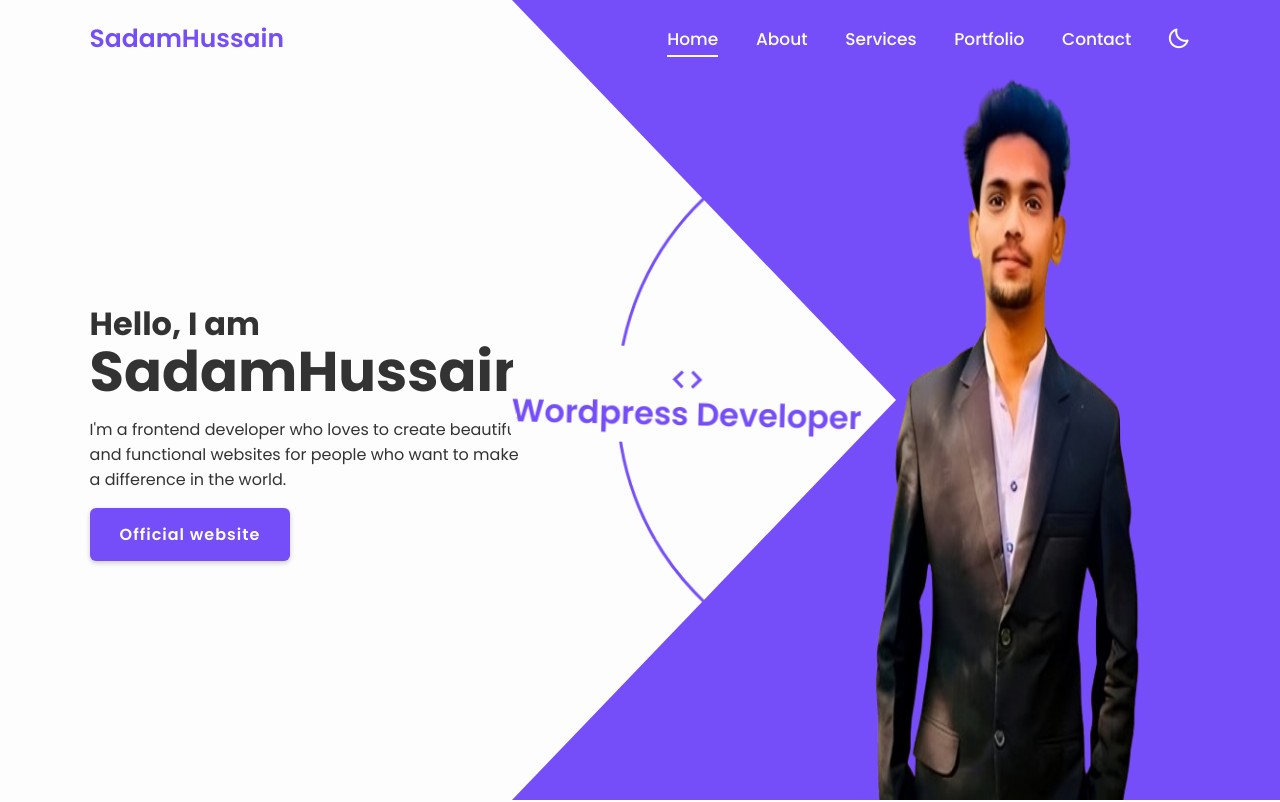
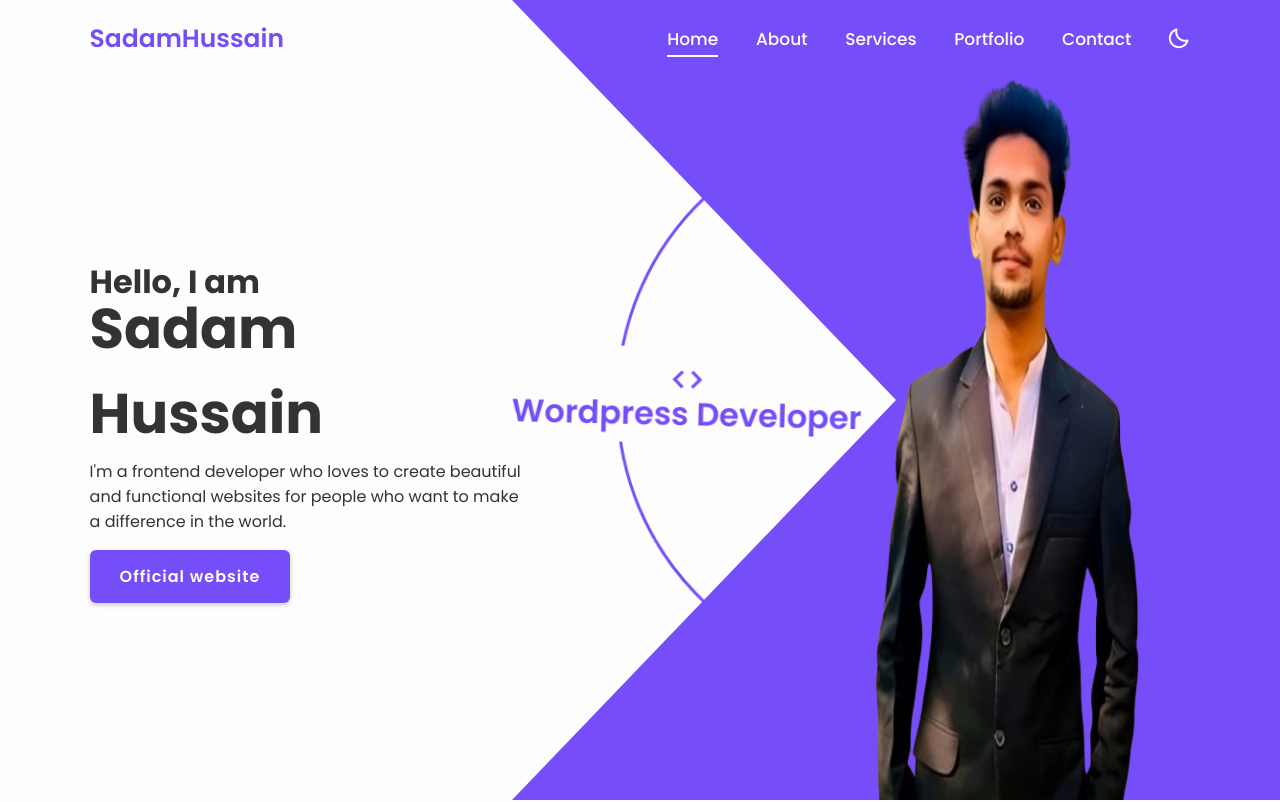
Before and after one commit to Hussaindahri/Myportfolio, a plain HTML site: page index.html in a window 1280 px wide. Shown: the top 802 px of the page. Drawn offline with nearby package versions, Linux system fonts and the light colour scheme.

Commit message:
Update index.html

```diff
--- a/index.html
+++ b/index.html
@@ -42,7 +42,7 @@
     <section class="home" id="home">
         <div class="home-content">
             <h3>Hello, I am</h3>
-            <h1>SadamHussain</h1>
+            <h1>Sadam Hussain</h1>
             <p>
                 I'm a frontend developer who loves to create beautiful and functional websites
                 for people who want to make a difference in the world.
@@ -50,7 +50,7 @@
 
            <br>
 
-            <a href="https://www.easyworkpak.com" target="_blank" class="btn">Official website</a>
+            <a href="https://www.easyworkpk.com" target="_blank" class="btn">Official website</a>
         </div>
 
         <div class="profession-container">
```
